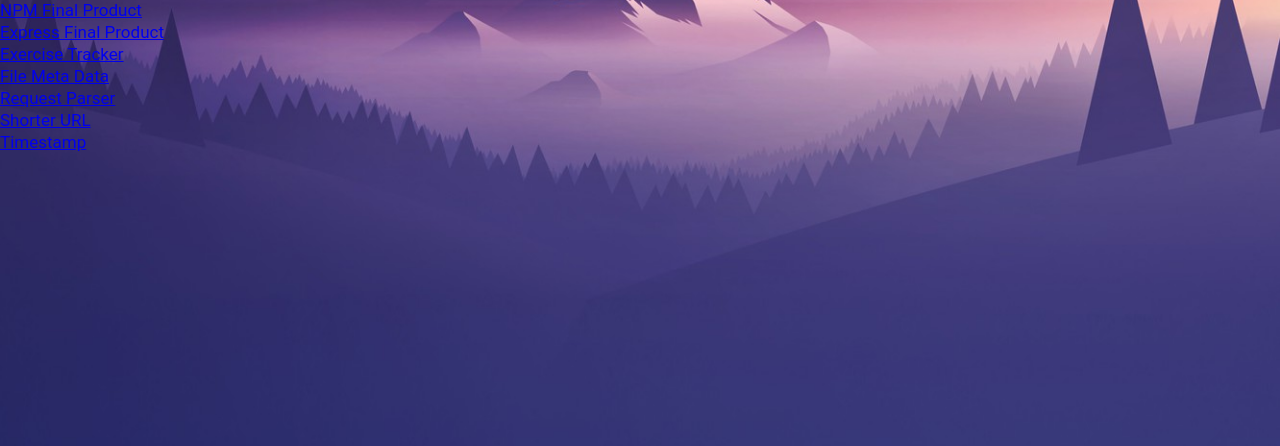
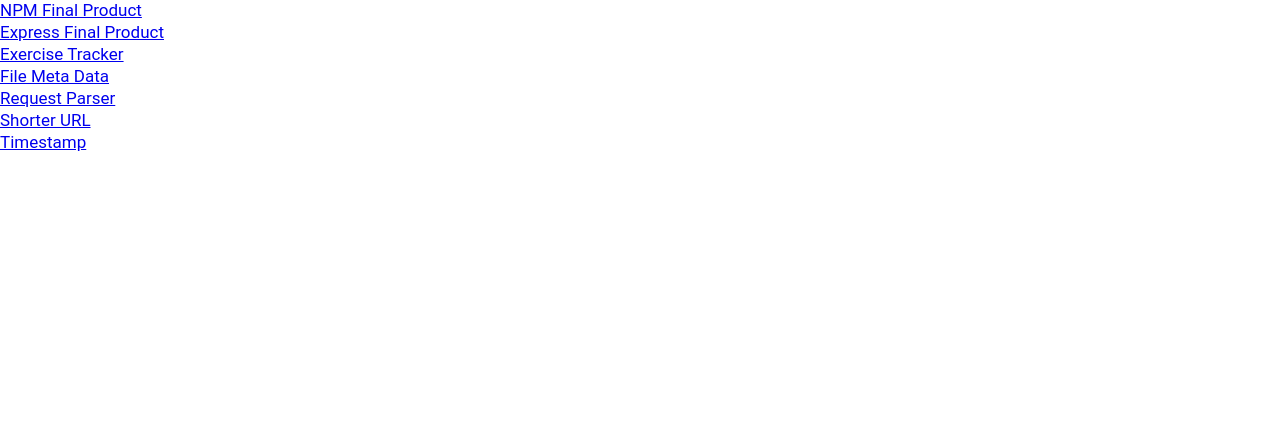
Before and after one commit to ChompskiHonk/anro4650.github.io, a plain HTML site: page projects.html in a window 1280 px wide. Shown: the part 354-800 px from the top of the page. Drawn offline with Linux system fonts and the light colour scheme.

Commit message:
Update styles2.css

```diff
--- a/styles2.css
+++ b/styles2.css
@@ -32,7 +32,7 @@
 div.container{
     width: 100%;
     height: 100vh;
-    background-image: url("Wowthisoneisakeeper.jpg");
+    background-image: url("");
     background-position: center;
     background-size: cover;
 }
```
